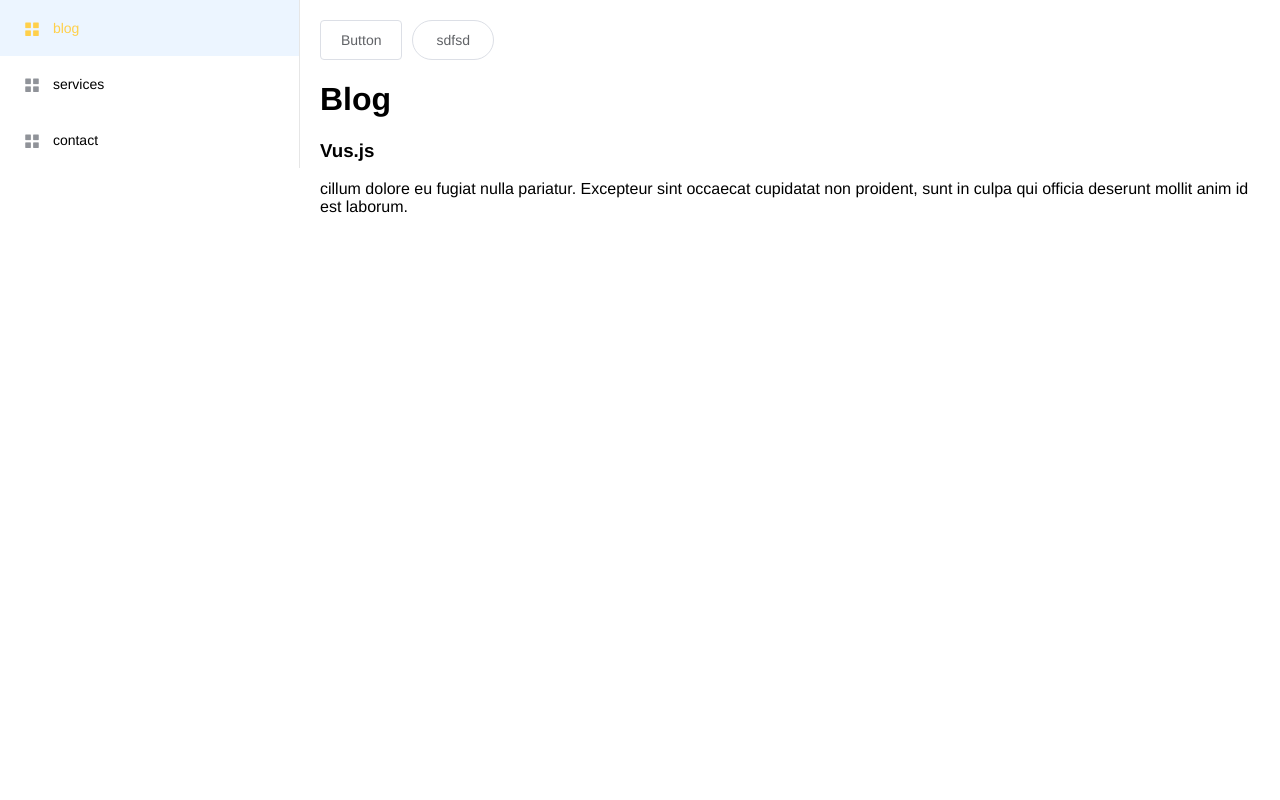
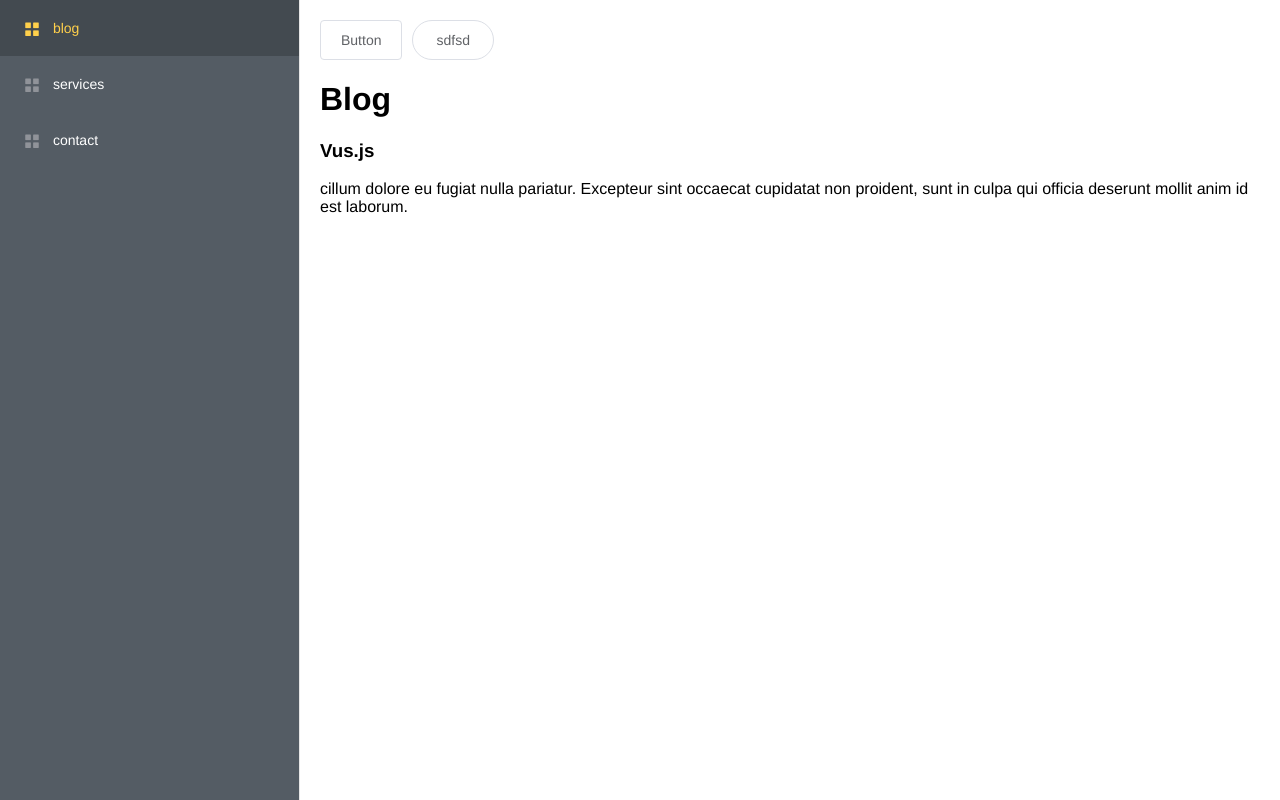
Before and after one commit to anmaslov/phones, a Vue app: page / in a window 1280 px wide. Built offline with nearby package versions, Linux system fonts and the light colour scheme.

Commit message:
sidebar full height

```diff
--- a/src/App.vue
+++ b/src/App.vue
@@ -1,7 +1,7 @@
 <template>
   <div id="app">
 
-    <el-container>
+    <el-container class="container">
       <el-aside width="300px">
         <sidebar />
       </el-aside>
@@ -25,5 +25,10 @@ export default {
 </script>
 
 <style>
-
+#app {
+	position: absolute;
+	top: 0px;
+	bottom: 0px;
+	width: 100%;
+}
 </style>
--- a/src/components/Sidebar.vue
+++ b/src/components/Sidebar.vue
@@ -2,7 +2,8 @@
     <el-menu
       :router="true"
       :default-active="$route.path"
-      text-color="#000"
+      background-color="#545c64"
+      text-color="#fff"
       active-text-color="#ffd04b">
 
       <el-menu-item v-for="route in routes" :index="route.path" :key="route.path">
--- a/src/styles/index.scss
+++ b/src/styles/index.scss
@@ -6,4 +6,16 @@ body {
     -webkit-font-smoothing: antialiased;
     text-rendering: optimizeLegibility;
     font-family: Helvetica Neue, Helvetica, PingFang SC, Hiragino Sans GB, Microsoft YaHei, Arial, sans-serif;
+}
+
+.container {
+  position: absolute;
+  top: 0px;
+  bottom: 0px;
+  width: 100%;
+  aside {
+    .el-menu{
+      height: 100%;
+    }
   }
+}
```
